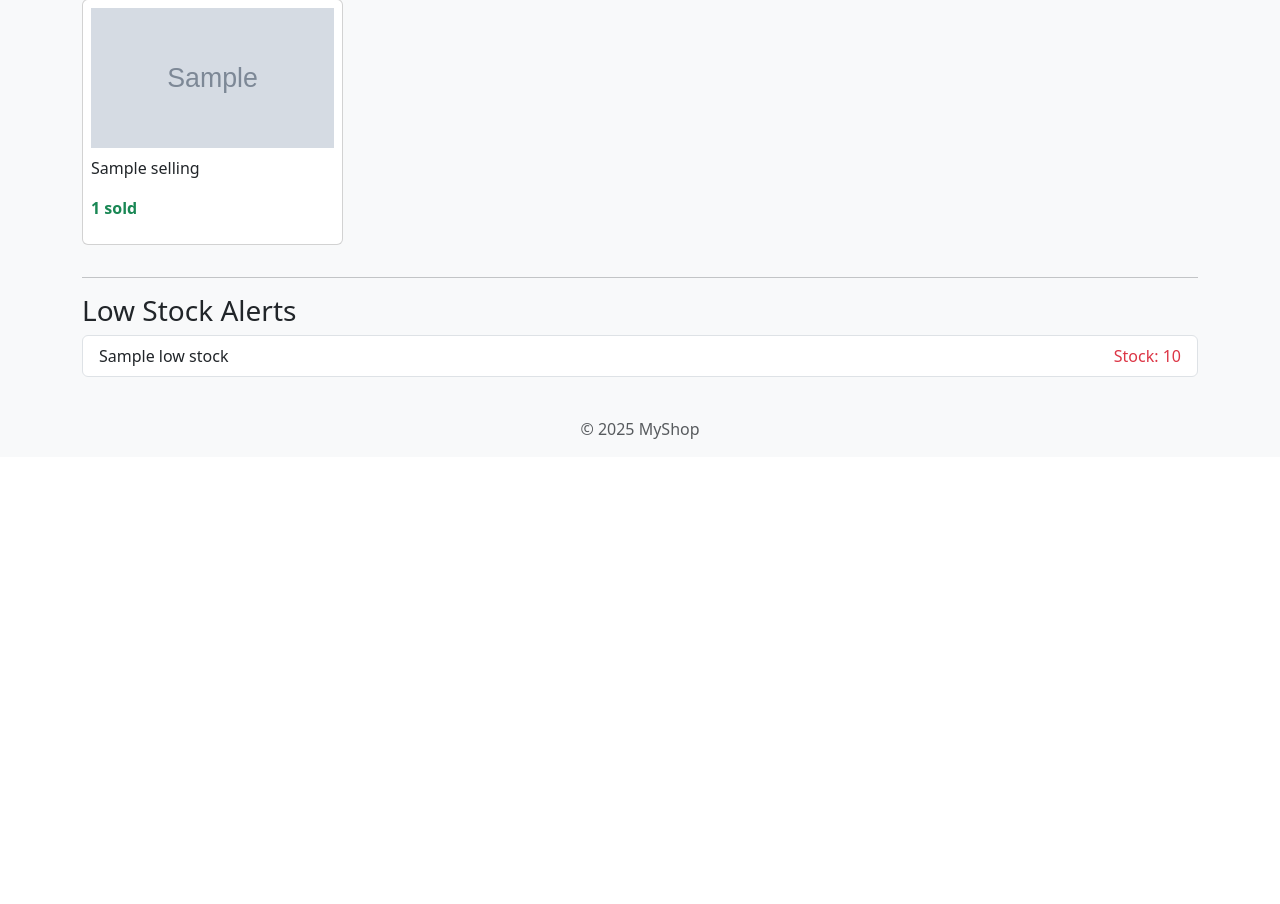
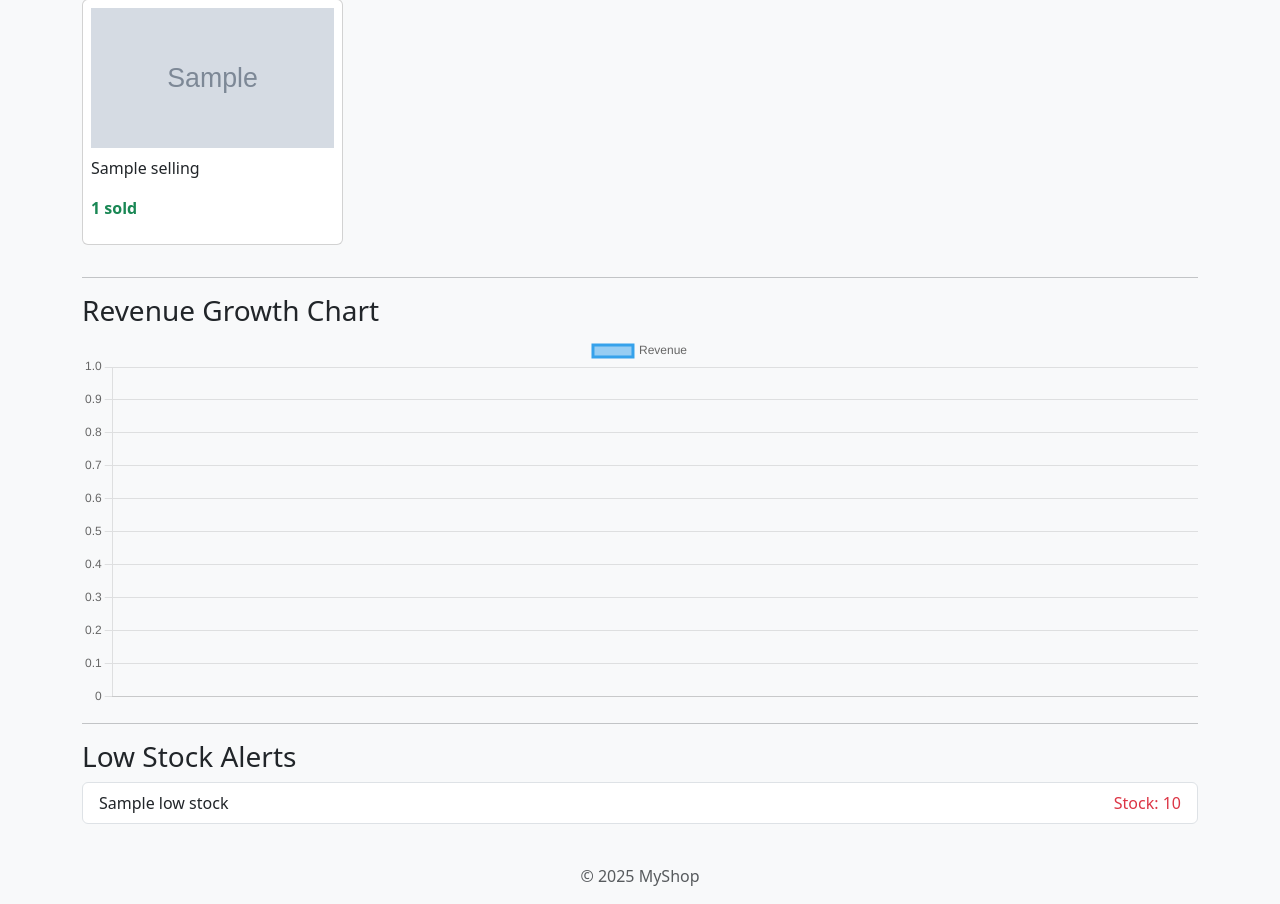
Before and after one commit to PraneetNS/e-commerce, a PHP site: the page made by app/Views/admin/dashboard.php in a window 1280 px wide. Shown: the part 1016-1920 px from the top of the page. Before the commit the page ends 1455 px from the top, so only its background shows below. Run offline with PHP 8.4, Linux system fonts and the light colour scheme; tables that the repository leaves empty or names only in its code hold one stand-in row (values such as "Sample post"); the template is opened without the code that fills it: most values are stand-ins (such as "Sample title", 1, 10 or a date in 2020); grey boxes marked "Sample" are stand-in pictures.

Commit message:
added chart.js

```diff
--- a/app/Views/admin/dashboard.php
+++ b/app/Views/admin/dashboard.php
@@ -63,6 +63,26 @@ new Chart(ctx, {
   </div>
 <?php endforeach; ?>
 </div>
+<hr>
+<h3>Revenue Growth Chart</h3>
+<canvas id="revenueChart" height="100"></canvas>
+
+<script src="https://cdn.jsdelivr.net/npm/chart.js"></script>
+<script>
+const ctxR = document.getElementById('revenueChart');
+
+new Chart(ctxR, {
+    type: 'line',
+    data: {
+        labels: <?= json_encode(array_column($monthlySales, 'month')) ?>,
+        datasets: [{
+            label: 'Revenue',
+            data: <?= json_encode(array_column($monthlySales, 'revenue')) ?>,
+            borderWidth: 3
+        }]
+    },
+});
+</script>
 
 <hr>
 <h3>Low Stock Alerts</h3>
```
Also changed, not shown: app/Models/Order.php (+14 -1 lines), app/controllers/AdminDashboardController.php (+7 -4 lines).
